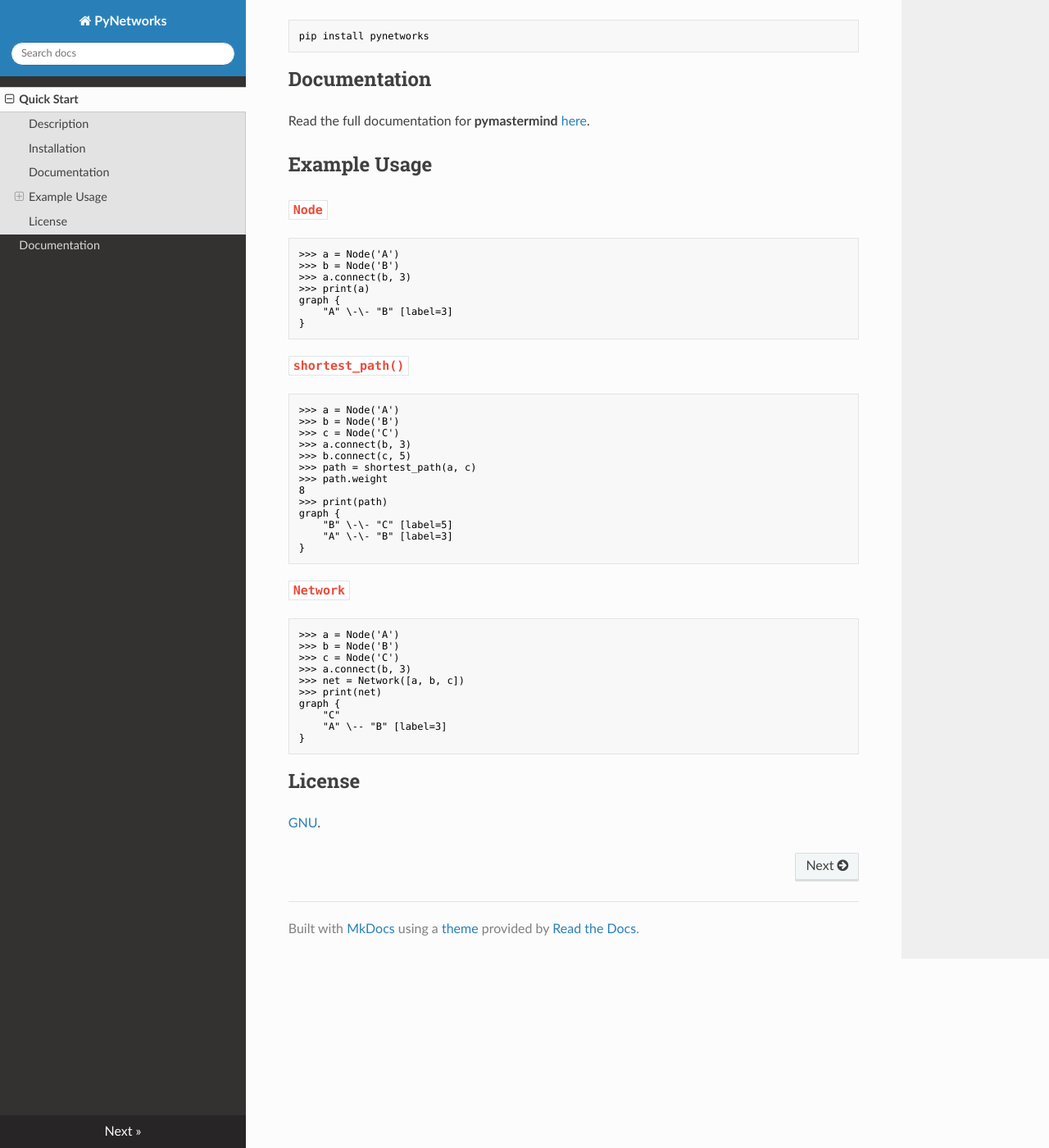
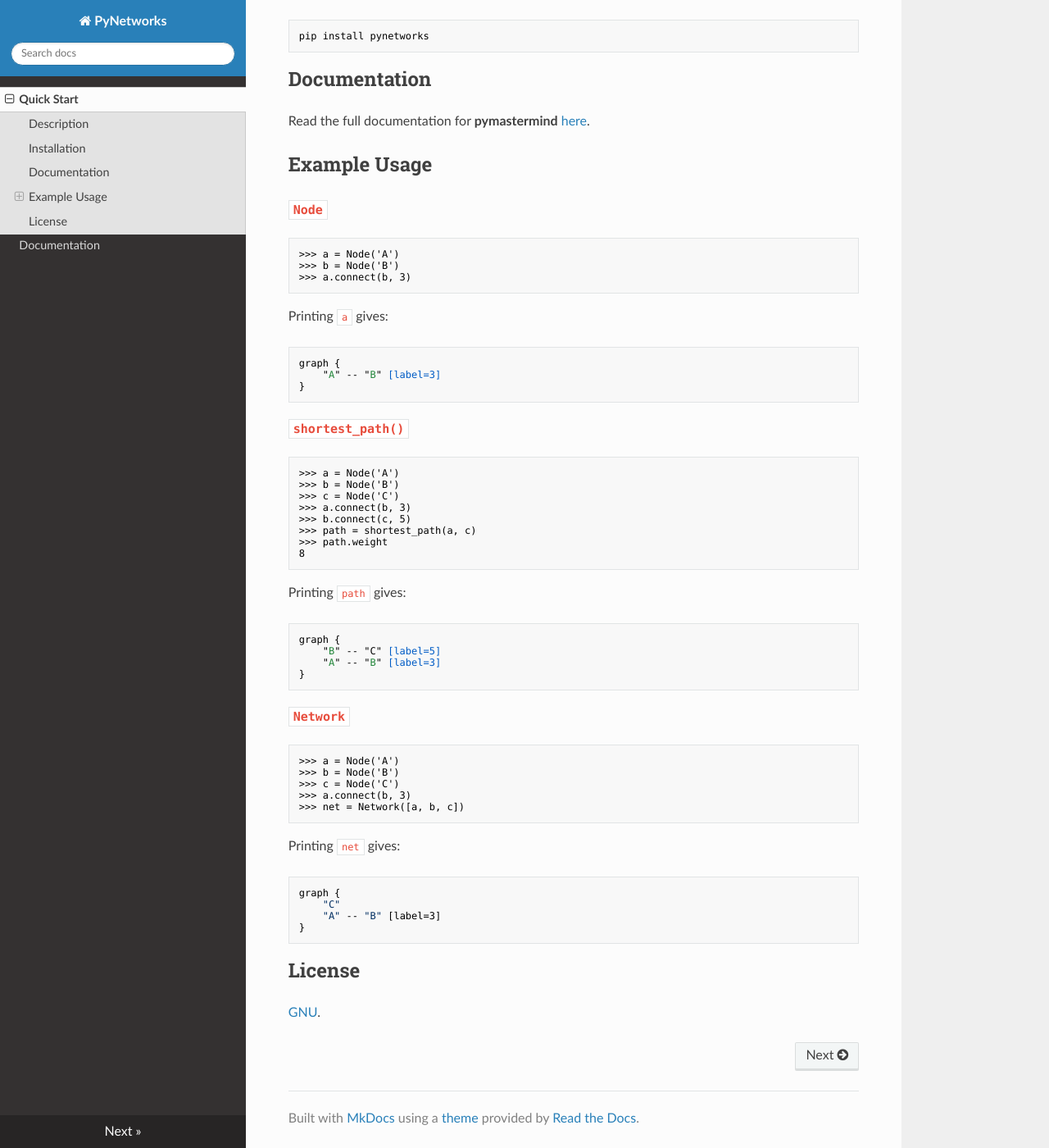
Before and after one commit to thomasbreydo/pynetworks, an MkDocs documentation site: the page built from docs/README.md, in a window 1280 px wide and 1400 px high, scrolled down 368 px. Shown: the whole window at 82% size. Built offline with MkDocs 1.6.1, drawn with Linux system fonts in a browser that asks for light colours; nearby versions of some CDN libraries.

Commit message:
split prints

````diff
--- a/docs/README.md
+++ b/docs/README.md
@@ -24,9 +24,13 @@
 >>> a = Node('A')
 >>> b = Node('B')
 >>> a.connect(b, 3)
->>> print(a)
+```
+
+Printing `a` gives:
+
+```
 graph {
-    "A" \-\- "B" [label=3]
+    "A" -- "B" [label=3]
 }
 ```
 
@@ -41,10 +45,14 @@
 >>> path = shortest_path(a, c)
 >>> path.weight
 8
->>> print(path)
+```
+
+Printing `path` gives:
+
+```
 graph {
-    "B" \-\- "C" [label=5]
-    "A" \-\- "B" [label=3]
+    "B" -- "C" [label=5]
+    "A" -- "B" [label=3]
 }
 ```
 
@@ -56,10 +64,14 @@
 >>> c = Node('C')
 >>> a.connect(b, 3)
 >>> net = Network([a, b, c])
->>> print(net)
+```
+
+Printing `net` gives:
+
+```
 graph {
 	"C"
-	"A" \-- "B" [label=3]
+	"A" -- "B" [label=3]
 }
 ```
 
````
